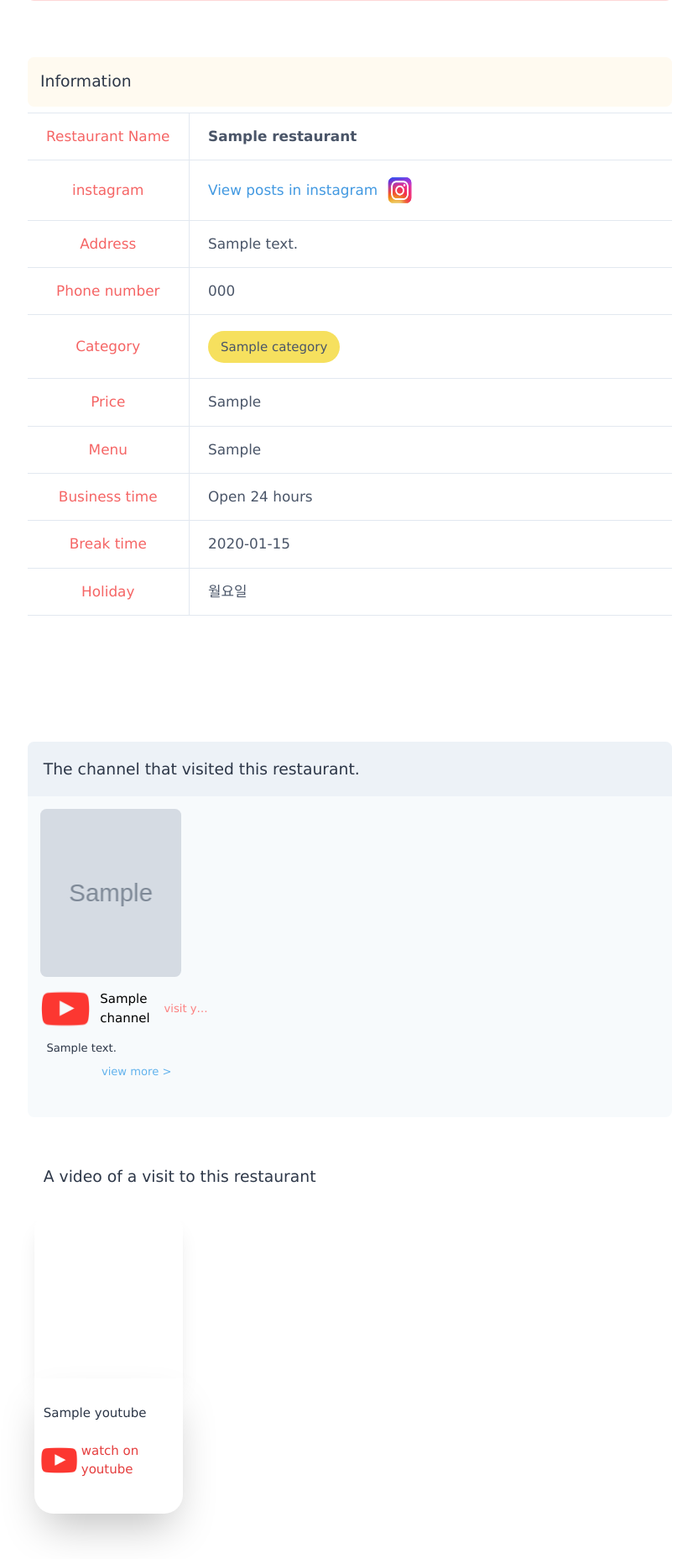
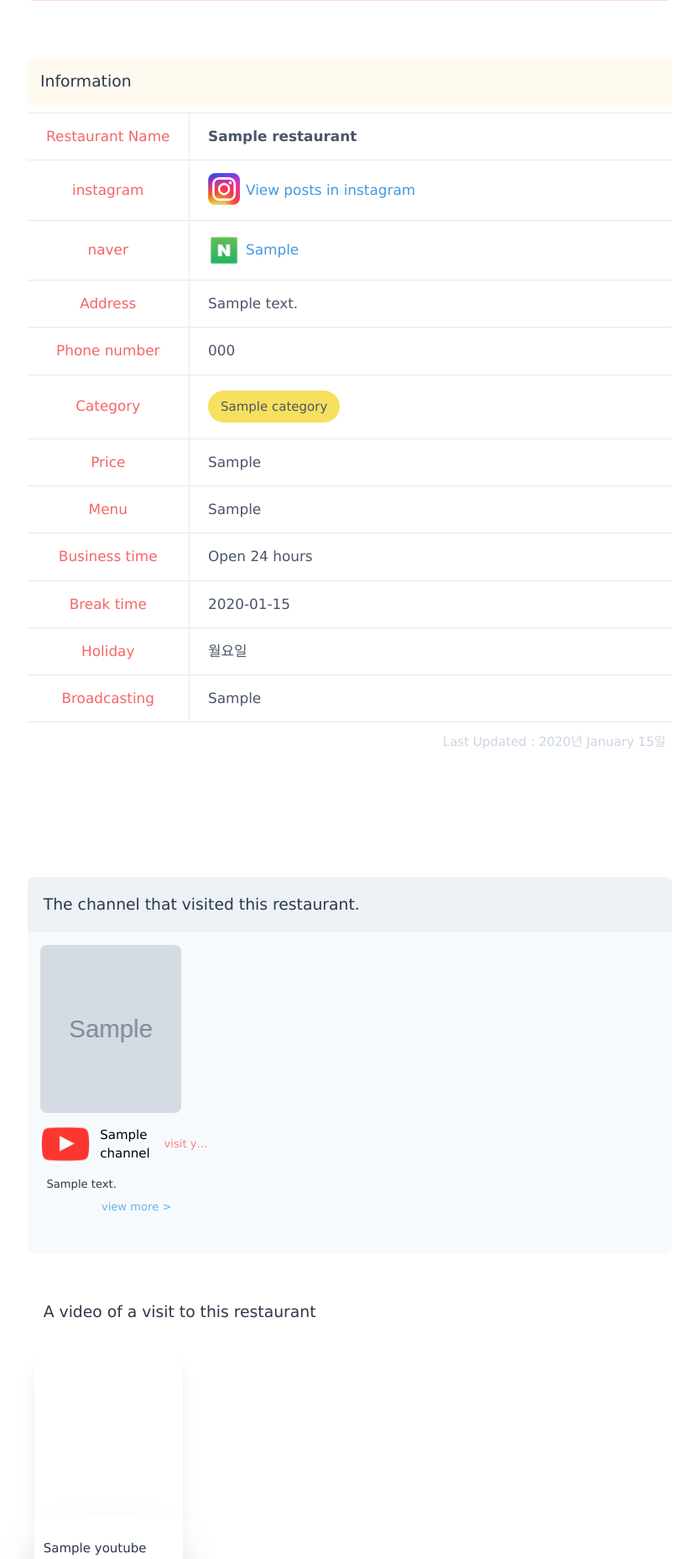
Before and after one commit to furtherdream/amatna, a Django app: page /restaurants/1/ in a window 1280 px wide. Shown: the part 791-2647 px from the top of the page at 84% size, without its empty margins (223-1055 px from the left). Run offline with Django 3.2, Linux system fonts and the light colour scheme; tables that the repository leaves empty hold one stand-in row (values such as "Sample post"); grey boxes marked "Sample" are stand-in pictures; one stand-in notice (Sample message) is shown; style sheets or scripts are compiled from the project's sources; some libraries are stand-ins or nearby versions; grey boxes are pictures that could not be loaded.

Commit message:
화면 조정 / 레스토랑 모델 수정

```diff
--- a/restaurants/urls.py
+++ b/restaurants/urls.py
@@ -10,4 +10,5 @@ urlpatterns = [
     path("channel/", views.channel_view, name="channels"),
     path("channel/<int:pk>/", views.channel_search, name="channel"),
     path("category/<int:pk>/", views.category_search, name="category"),
+    path('upload-with-csv/', views.restaurant_upload, name="restaurant-upload"),
 ]
--- a/restaurants/views.py
+++ b/restaurants/views.py
@@ -1,8 +1,11 @@
+import io
+import csv
 from django.shortcuts import render, reverse
 from django.views.generic import DetailView
 from django.core.paginator import Paginator
 from django.views.generic.edit import FormMixin
 from reviews import forms as review_forms
+from django.contrib import messages
 from . import models
 
 
@@ -29,11 +32,14 @@ def channel_view(request):
     all_channel = models.Channel.objects.all().order_by("-created")
     paginator = Paginator(all_channel, 16)
     channels = paginator.get_page(page)
-    return render(request, "restaurants/channel_view.html", {"channels": channels},)
+    return render(
+        request,
+        "restaurants/channel_view.html",
+        {"channels": channels},
+    )
 
 
 class RestaurantDetail(DetailView, FormMixin):
-
     """ Restaurant Detail Definition """
 
     model = models.Restaurant
@@ -69,18 +75,27 @@ def search_channels(request):
     return render(
         request,
         "restaurants/channel_view.html",
-        {"channels": channels, "channel_name": channel_name},
+        {
+            "channels": channels,
+            "channel_name": channel_name
+        },
     )
 
 
 def search(request):
     tag = request.GET.get("tag_set")
     page = request.GET.get("page")
-    qs = models.Restaurant.objects.filter(tag_set__name=tag).order_by("-created")
+    qs = models.Restaurant.objects.filter(
+        tag_set__name=tag).order_by("-created")
     paginator = Paginator(qs, 40)
     restaurants = paginator.get_page(page)
     return render(
-        request, "restaurants/search.html", {"tag": tag, "restaurants": restaurants},
+        request,
+        "restaurants/search.html",
+        {
+            "tag": tag,
+            "restaurants": restaurants
+        },
     )
 
 
@@ -93,7 +108,10 @@ def channel_search(request, pk):
     return render(
         request,
         "restaurants/search.html",
-        {"channel": channel, "restaurants": restaurants},
+        {
+            "channel": channel,
+            "restaurants": restaurants
+        },
     )
 
 
@@ -113,3 +131,43 @@ def category_search(request, pk):
             "all_categories": all_categories,
         },
     )
+
+
+def restaurant_upload(request):
+    # declaring template
+    template = "restaurants/restaurant_upload.html"
+    # prompt is a context variable that can have different values      depending on their context
+    prompt = {
+        "order":
+            "Order of the CSV should be name, blog_count, biztel, address, menu_list, tv_list, video_id"
+    }
+    # GET request returns the value of the data with the specified key.
+    if request.method == "GET":
+        return render(request, template, prompt)
+    csv_file = request.FILES['file']
+    # let's check if it is a csv file
+    if not csv_file.name.endswith('.csv'):
+        messages.error(request, 'THIS IS NOT A CSV FILE')
+    data_set = csv_file.read().decode('UTF-8')
+    # setup a stream which is when we loop through each line we are able to handle a data in a stream
+    io_string = io.StringIO(data_set)
+    next(io_string)
+    for column in csv.reader(io_string, delimiter='|', quotechar='"'):
+        restaurant, created = models.Restaurant.objects.update_or_create(
+            title=column[0],
+            blog_count=column[1],
+            phone_number=column[2],
+            address=column[3],
+            menu=column[4],
+            tv_list=column[5],
+            naver_place_id=column[8],
+        )
+        restaurant.save()
+        channel = models.Channel.objects.filter(name=column[6])
+        for id in channel:
+            restaurant.channel.add(id)
+        youtube = models.Youtube.objects.filter(video_id=column[7])
+        for id in youtube:
+            restaurant.youtube.add(id)
+
+    return render(request, template)
--- a/templates/mixins/channel_card.html
+++ b/templates/mixins/channel_card.html
@@ -1,12 +1,12 @@
 {% load i18n static %}
 <div class="w-1/2 md:w-1/4 mb-8 p-2 md:p-3">
     <a href="{% url 'restaurants:channel' channel.pk %}">
-        <div class="w-full h-48 lg:h-25vh bg-cover bg-center rounded-lg mb-2 hover:opacity-75 flex  justify-end" style="background-image: url({{channel.image.url}});">
+        <div class="w-full h-48 lg:h-25vh bg-cover bg-center rounded-lg mb-2 flex  justify-end" style="background-image: url({{channel.image.url}});">
         </div>
     </a>
 
     <a href="{% if channel.youtube_link %}https://www.youtube.com/channel/{{channel.youtube_link}}{% elif channel.instagram_link %}https://www.instagram.com/{{channel.instagram_link}}{% else %}{% url 'restaurants:channel' channel.pk %}{% endif %}" target="_blank">
-        <div class="w-full flex justify-between mb-2 items-center hover:opacity-50">
+        <div class="w-full flex justify-between mb-2 items-center">
             <img src="{% if channel.youtube_link %}{% static 'img/youtube_logo.png' %}{% elif channel.instagram_link %}{% static 'img/instagram_logo.png' %}{% else %}{{channel.thumbnail.url}}{% endif %}" class="h-8 w-8 md:h-16 md:w-16 border-gray-200 border rounded-lg"/>
             <div class="flex justify-between ml-1 md:ml-3 w-4/5 items-center">
                 <span class="text-sm md:text-base text-black font-medium">{{channel.name}}</span>
@@ -21,7 +21,7 @@
         </div>
     </a>
     <a href="{% url 'restaurants:channel' channel.pk %}">
-        <div class="hover:opacity-50">
+        <div>
             <div class="text-xs md:text-sm m-2">
                {{channel.description}}
             </div>
--- a/templates/mixins/no_results.html
+++ b/templates/mixins/no_results.html
@@ -1,10 +1,10 @@
 {% load i18n static %}
 <div class="w-11/12 sm:w-1/3">
     <a href="mailto:furtherdream.ceo@gmail.com?subject=맛집 목록을 만들고 싶은 크리에이터를 추천합니다.">
-        <img src="{% static 'img/eating_show_ha.png' %}" class="mt-20 rounded-t-lg w-full hover:opacity-75">
-        <div class="bg-teal-500 py-5 rounded-b-lg text-white text-base sm:text-lg md:text-xl w-full text-center mb-6 hover:opacity-75 p-2">{% trans 'Please recommend your favorite creator.' %}</div>
+        <img src="{% static 'img/eating_show_ha.png' %}" class="mt-20 rounded-t-lg w-full">
+        <div class="bg-teal-500 py-5 rounded-b-lg text-white text-base sm:text-lg md:text-xl w-full text-center mb-6 p-2">{% trans 'Please recommend your favorite creator.' %}</div>
     </a>
     <a href="{% url 'core:home' %}">
-        <div class="bg-red-500 py-5 mb-8 rounded-md w-full text-white text-xl text-center hover:opacity-75">{% trans 'Back to home' %}</div>
+        <div class="bg-red-500 py-5 mb-8 rounded-md w-full text-white text-xl text-center">{% trans 'Back to home' %}</div>
     </a>
 </div>
--- a/templates/mixins/restaurant_card.html
+++ b/templates/mixins/restaurant_card.html
@@ -1,7 +1,7 @@
 <div class="w-1/2 md:w-1/4 mb-0 p-3 md:p-4">
 
     <div class="bg-white rounded-xl shadow-2xl">
-        <a href="{% url "restaurants:detail" restaurant.pk %}" class="flex flex-col pb-6 md:pb-12 justify-center items-center hover:opacity-75">
+        <a href="{% url "restaurants:detail" restaurant.pk %}" class="flex flex-col pb-6 md:pb-12 justify-center items-center">
             <iframe
                 id="ytplayer"
                 type="text/html"
--- a/templates/restaurants/restaurant_detail.html
+++ b/templates/restaurants/restaurant_detail.html
@@ -55,7 +55,7 @@
         <div class="rounded-t-lg w-11/12 lg:w-3/5 align-middle mb-2 mt-6">
             <span class="p-4 bg-orange-100 rounded-lg font-normal text-base sm:text-xl block truncate">{% trans 'Information' %}</span>
         </div>
-        <table class="table-fixed w-11/12 lg:w-3/5 mb-20">
+        <table class="table-fixed w-11/12 lg:w-3/5">
             <tbody>
                 <tr>
                     <td class="table-title border-t">{% trans 'Restaurant Name' %}</td>
@@ -64,9 +64,18 @@
                   <tr>
                     <td class="table-title">{% trans 'instagram' %}</td>
                     <td class="table-description text-blue-500">
-                        <a href="https://www.instagram.com/explore/{{restaurant.instagram_url}}" target="_blank" class="flex flex-row hover:opacity-50">
-                            <span class="py-2 mr-2">{% trans 'View posts in instagram' %}</span>
-                            <img src="{% static 'img/instagram_logo.png' %}" class="sm:w-10 w-8" />
+                        <a href="https://www.instagram.com/explore/{{restaurant.instagram_url}}" target="_blank" class="flex flex-row">
+                            <img src="{% static 'img/instagram_logo.png' %}" class="sm:w-10 w-8 mr-2 sm:h-10 h-8" />
+                            <span class="py-2">{% trans 'View posts in instagram' %}</span>
+                        </a>
+                    </td>
+                  </tr>
+                  <tr>
+                    <td class="table-title">{% trans 'naver' %}</td>
+                    <td class="table-description text-blue-500">
+                        <a href="https://store.naver.com/restaurants/detail?id={{restaurant.naver_place_id}}&tab=fsasReview" target="_blank" class="items-center flex flex-row">
+                            <img src="{% static 'img/naver_logo.png' %}" class="sm:w-10 w-8 mr-2 sm:h-10 h-8" />
+                            <span class="py-2">{{restaurant.blog_count}}</span>
                         </a>
                     </td>
                   </tr>
@@ -126,8 +135,18 @@
                       <td class="table-description">{{restaurant.holiday}}</td>
                     </tr>
                   {% endif %}
+                  {% if restaurant.tv_list %}
+                  <tr>
+                    <td class="table-title">{% trans 'Broadcasting' %}</td>
+                    <td class="table-description">{{restaurant.tv_list|linebreaks}}</td>
+                  </tr>
+                {% endif %}
             </tbody>
         </table>
+        <div class="w-11/12 lg:w-3/5 text-right text-gray-400 font-normal mb-20 mt-3 px-2 lg:text-base text-xs">
+            {% trans 'Last Updated : ' %}{{restaurant.created|date:'Y년 F j일'}}
+        </div>
+
 
         {% include 'partials/adsense_horizontal.html' %}
 
@@ -157,7 +176,7 @@
                         frameborder="0"
                         class=" rounded-t-xl w-full bg-white shadow-xl h-32 sm:h-25vh"
                     ></iframe>
-                    <a href="https://www.youtube.com/watch?v={{y.video_id}}" target="_blank" class="text-gray-800 w-full bg-white rounded-b-xl shadow-2xl py-3 sm:py-8 px-3 hover:opacity-75">
+                    <a href="https://www.youtube.com/watch?v={{y.video_id}}" target="_blank" class="text-gray-800 w-full bg-white rounded-b-xl shadow-2xl py-3 sm:py-8 px-3">
                         <span class="text-xs sm:text-base">{{y.name}}</span>
                         <div class="flex flex-row mt-1 sm:mt-3 items-center">
                             <img src="{% static 'img/youtube_logo.png' %}" class="-ml-1 h-8 sm:h-12">
@@ -214,12 +233,12 @@
 
             </div>
 
-            {% if restaurant.info %}
+            {% if restaurant.comment %}
                 <div class="flex flex-col sm:flex-row items-center py-10 ml-0 sm:ml-3">
                     <img src={% static "img/amatna_comment.png" %} class="w-48 sm:w-56 py-8 sm:py-1">
                     <div class="ml-0 sm:ml-5 text-lg sm:text-xl font-normal sm:w-full w-11/12">
                         <i class="fa fa-quote-left text-sm align-text-top"></i>
-                            {{restaurant.info}}
+                            {{restaurant.comment}}
                         <i class="fa fa-quote-right text-sm align-text-top"></i>
                     </div>
                 </div>
```
Also changed, not shown: restaurants/admin.py (+18 -12 lines), restaurants/models.py (+6 -8 lines), templates/restaurants/restaurant_upload.html (added, +29 -0 lines), locale/ko/LC_MESSAGES/django.po, restaurants/migrations/0004_auto_20200720_1017.py (added), static/img/instagram_logo.png, static/img/naver_logo.png (added), users/migrations/0002_auto_20200720_1001.py (added).
